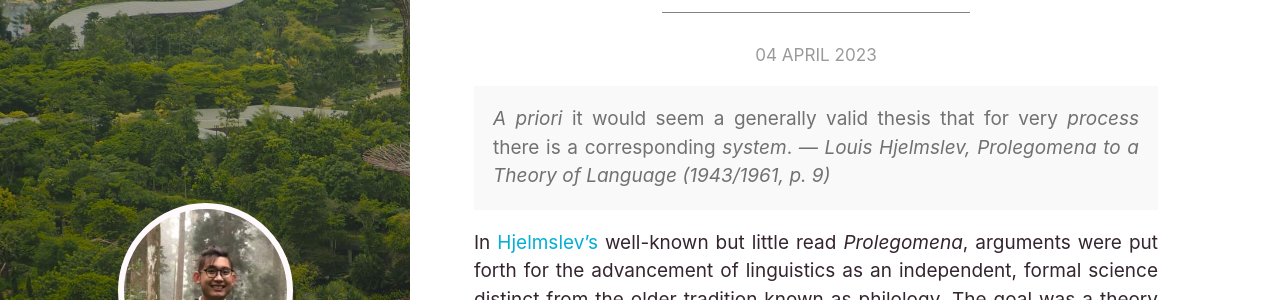
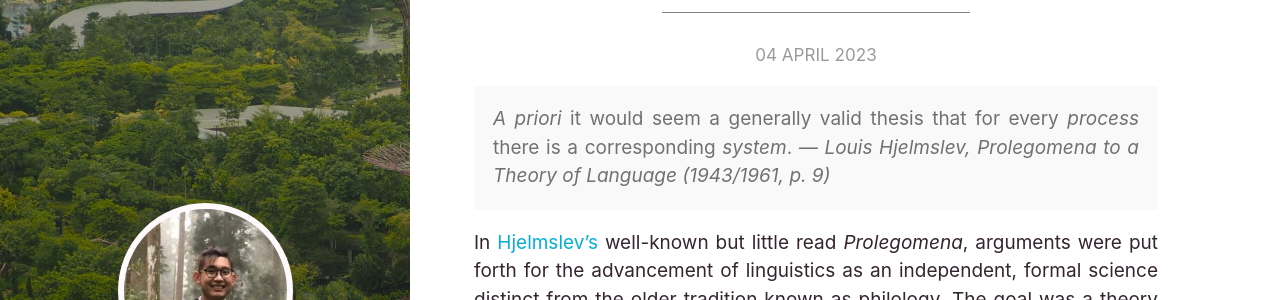
Before and after one commit to dylanscottlow/dylanscottlow.github.io, a Jekyll site: the page built from _posts/2023-04-04-thoughts-on-LLMs.md, in a window 1280 px wide and 900 px high. Shown: the part 136-436 px from the top of the window. Built offline with Jekyll 4.4.1, drawn with Linux system fonts in a browser that asks for light colours; a style sheet for code colours, icons or effects is not loaded.

Commit message:
Fix minor typo on "every"

```diff
--- a/_posts/2023-04-04-thoughts-on-LLMs.md
+++ b/_posts/2023-04-04-thoughts-on-LLMs.md
@@ -12,7 +12,7 @@ title: "AI vs Linguistics: Thoughts on LLMs as theories of language"
 -->
 
 <div class="message">
-  <i>A priori</i> it would seem a generally valid thesis that for very <i>process</i> there is a corresponding <i>system</i>.
+  <i>A priori</i> it would seem a generally valid thesis that for every <i>process</i> there is a corresponding <i>system</i>.
   <cite>— Louis Hjelmslev, Prolegomena to a Theory of Language (1943/1961, p. 9)</cite>
 </div>
 
```
